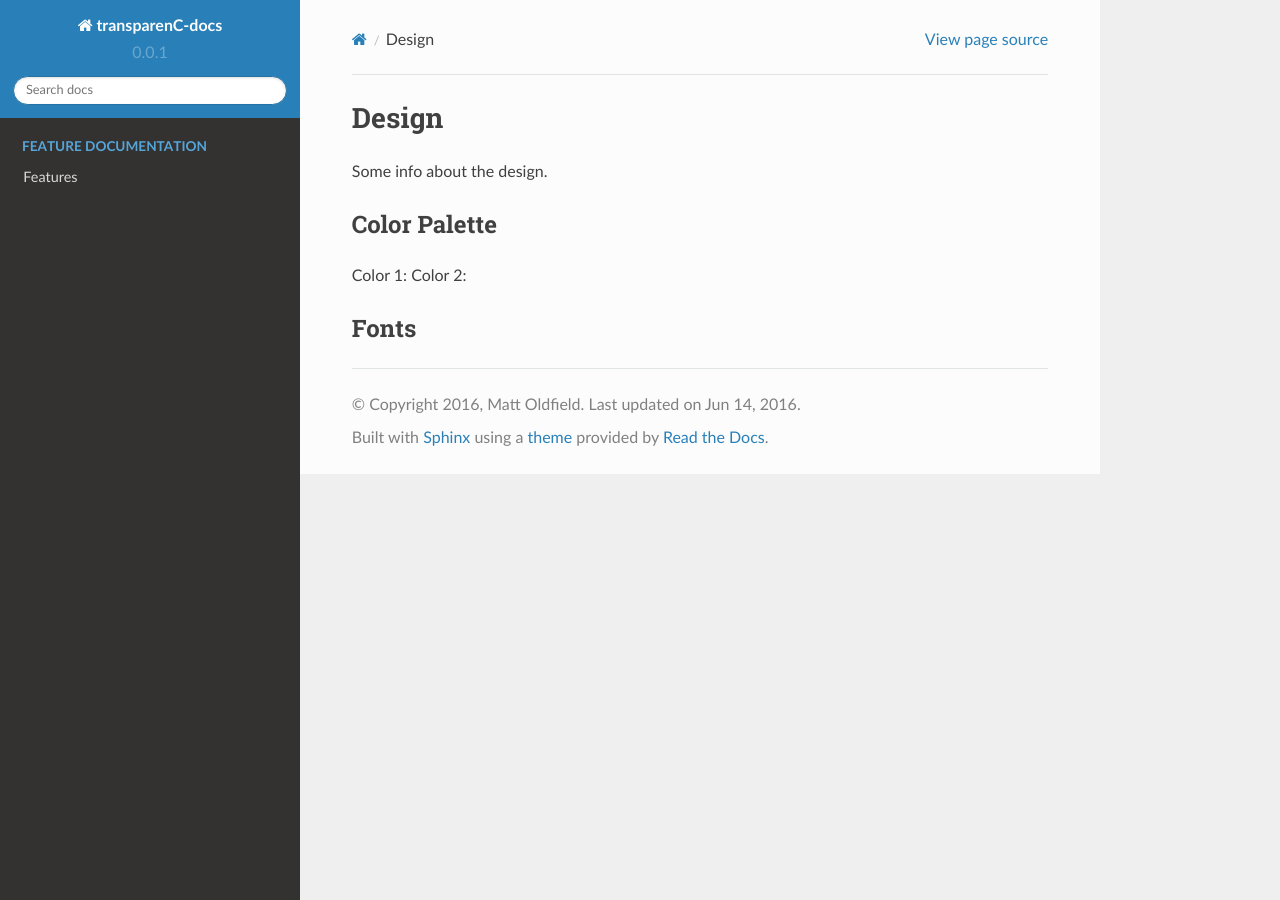
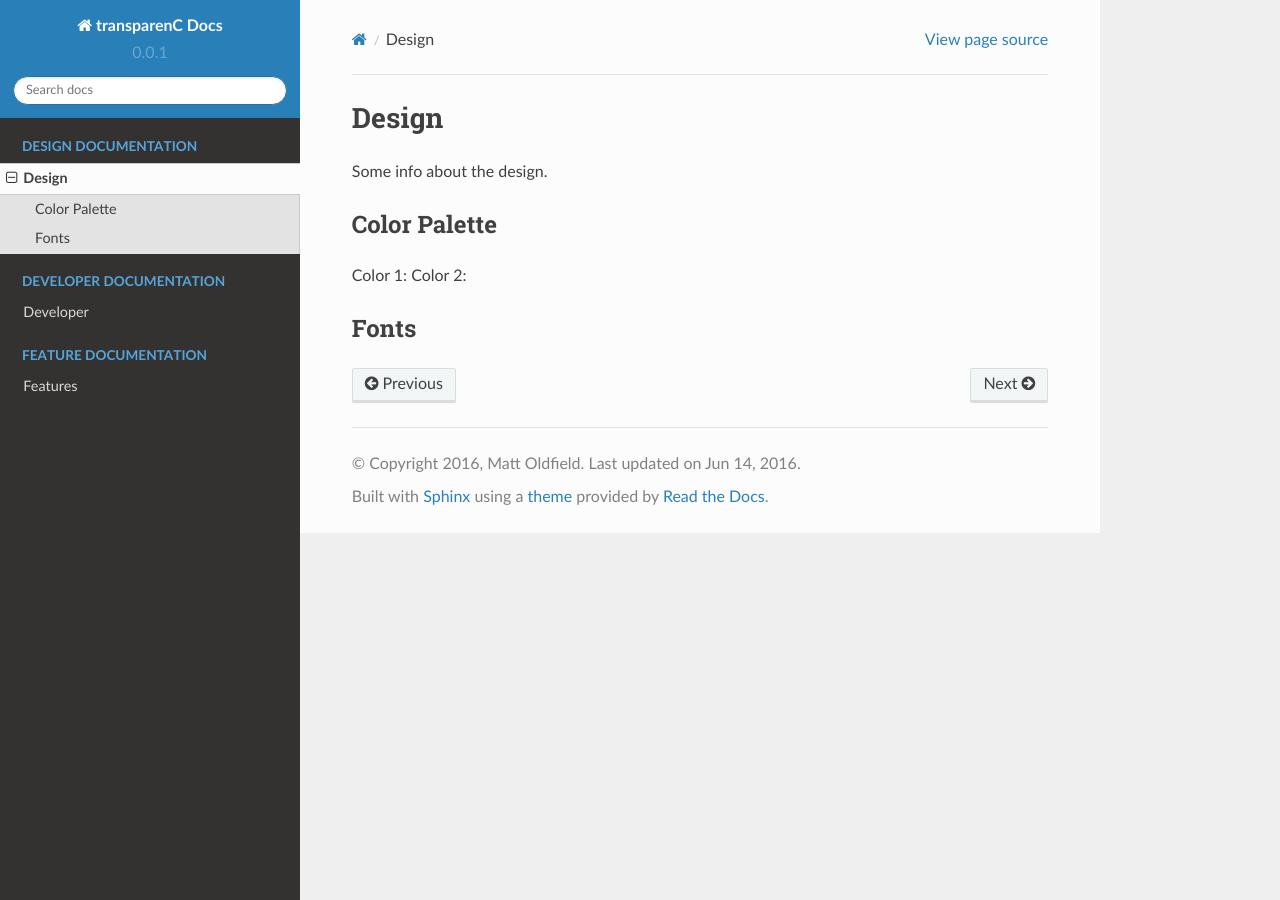
Before and after one commit to asmattic/transparenc-docs, a Sphinx documentation site: the page built from source/design/index.rst, in a window 1280 px wide. Built offline with Sphinx 7.4.7 and the Read the Docs theme 2.0.0, drawn with Linux system fonts in a browser that asks for light colours; pages that are not in the unit, such as notebooks, are missing from menus.

Commit message:
Fixed links maybe not

```diff
--- a/source/conf.py
+++ b/source/conf.py
@@ -47,7 +47,7 @@ source_suffix = '.rst'
 master_doc = 'index'
 
 # General information about the project.
-project = u'transparenC-docs'
+project = u'transparenC Docs'
 copyright = u'2016, Matt Oldfield'
 author = u'Matt Oldfield'
 
--- a/source/design.rst
+++ b/source/design.rst
@@ -5,10 +5,12 @@ Design
 Some info about the design.
 
 Color Palette
-------------
+---------------
 
 Color 1:
 Color 2:
 
 Fonts
-------------
+------
+
+next
--- /dev/null
+++ b/source/developer.rst
@@ -0,0 +1,13 @@
+==================
+Developer
+==================
+
+Some info about Developer.
+
+Setup
+-----
+
+And some more info.
+
+Next
+-----
--- a/source/index.rst
+++ b/source/index.rst
@@ -25,9 +25,12 @@ Information about development is also available:
 
 .. toctree::
    :maxdepth: 2
+   :glob:
    :caption: Design Documentation
 
 	 design
+   design/index
+   design/*
 
 .. _dev-docs:
 
@@ -36,6 +39,7 @@ Information about development is also available:
    :caption: Developer Documentation
 
 	 development/dev
+   developer
 
 .. _feature-docs:
 
```
